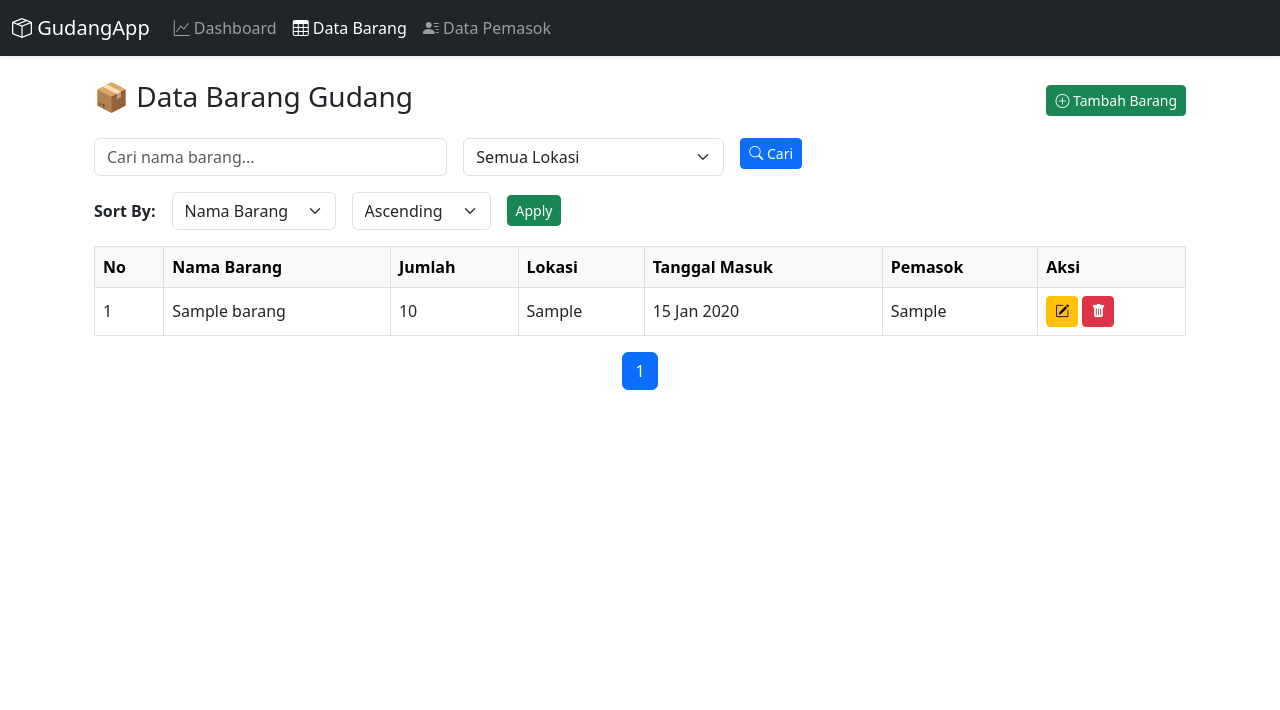
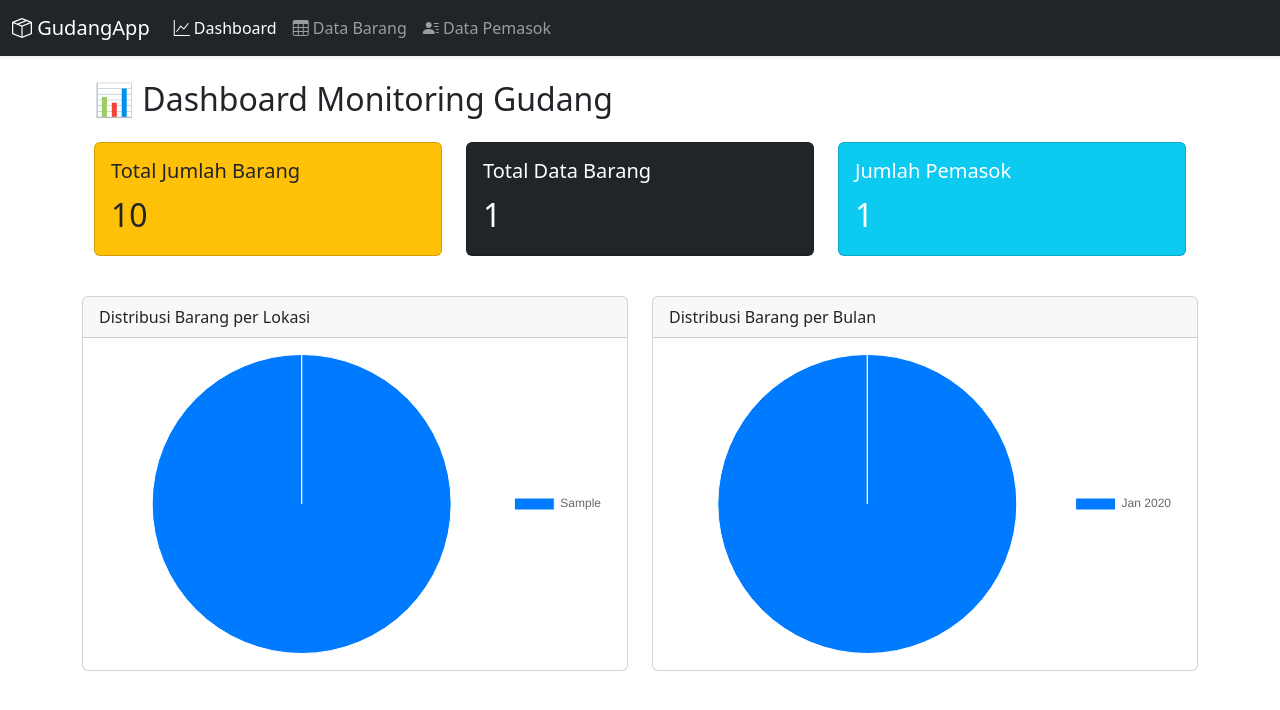
Before and after one commit to AdjiPras/monitoring_gudang, a Django app: page / in a window 1280 px wide. Shown: the top 710 px of the page. Run offline with Django 3.2, Linux system fonts and the light colour scheme; tables that the repository leaves empty hold one stand-in row (values such as "Sample post").

Commit message:
update (urls, dashboard, base, settings)

```diff
--- a/gudang/templates/gudang/base.html
+++ b/gudang/templates/gudang/base.html
@@ -21,12 +21,12 @@
     <div class="collapse navbar-collapse" id="navbarNav">
       <ul class="navbar-nav me-auto mb-2 mb-lg-0">
         <li class="nav-item">
-          <a class="nav-link {% if request.path == '/dashboard/' %}active{% endif %}" href="{% url 'dashboard' %}">
+          <a class="nav-link {% if request.path == '/' %}active{% endif %}" href="{% url 'dashboard' %}">
             <i class="bi bi-graph-up"></i> Dashboard
           </a>
         </li>
         <li class="nav-item">
-          <a class="nav-link {% if request.path == '/' %}active{% endif %}" href="{% url 'list_barang' %}">
+          <a class="nav-link {% if request.path == '/list/' %}active{% endif %}" href="{% url 'list_barang' %}">
             <i class="bi bi-table"></i> Data Barang
           </a>
         </li>
--- a/gudang/templates/gudang/dashboard.html
+++ b/gudang/templates/gudang/dashboard.html
@@ -46,7 +46,7 @@
     <div class="col-md-6">
         <div class="card">
             <div class="card-header">
-                Distribusi Barang per Lokasiii
+                Distribusi Barang per Lokasi
             </div>
             <div class="card-body d-flex justify-content-center">
                 <canvas id="pieChart" style="max-width: 100%; max-height: 300px;"></canvas>
--- a/gudang/urls.py
+++ b/gudang/urls.py
@@ -2,11 +2,11 @@ from django.urls import path
 from . import views
 
 urlpatterns = [
-    path('', views.list_barang, name='list_barang'),
+    path('', views.dashboard, name='dashboard'),
+    path('list/', views.list_barang, name='list_barang'),
     path('tambah/', views.tambah_barang, name='tambah_barang'),
     path('edit/<int:pk>/', views.edit_barang, name='edit_barang'),
     path('hapus/<int:pk>/', views.hapus_barang, name='hapus_barang'),
-    path('dashboard/', views.dashboard, name='dashboard'),
 
     path('pemasok/', views.list_pemasok, name='list_pemasok'),
     path('pemasok/tambah/', views.tambah_pemasok, name='tambah_pemasok'),
--- a/monitoring_gudang/settings.py
+++ b/monitoring_gudang/settings.py
@@ -25,7 +25,7 @@ SECRET_KEY = 'django-insecure-u+!doqr-^w=$7*ai-&*yy$=6o-gf31mjpqz%%ssdebn!ia)2i$
 # SECURITY WARNING: don't run with debug turned on in production!
 DEBUG = True
 
-ALLOWED_HOSTS = ['127.0.0.1','127.0.0.1:8000','localhost:8000']
+ALLOWED_HOSTS = ['127.0.0.1','127.0.0.1:8000','localhost:8000', 'localhost']
 
 
 # Application definition
```
